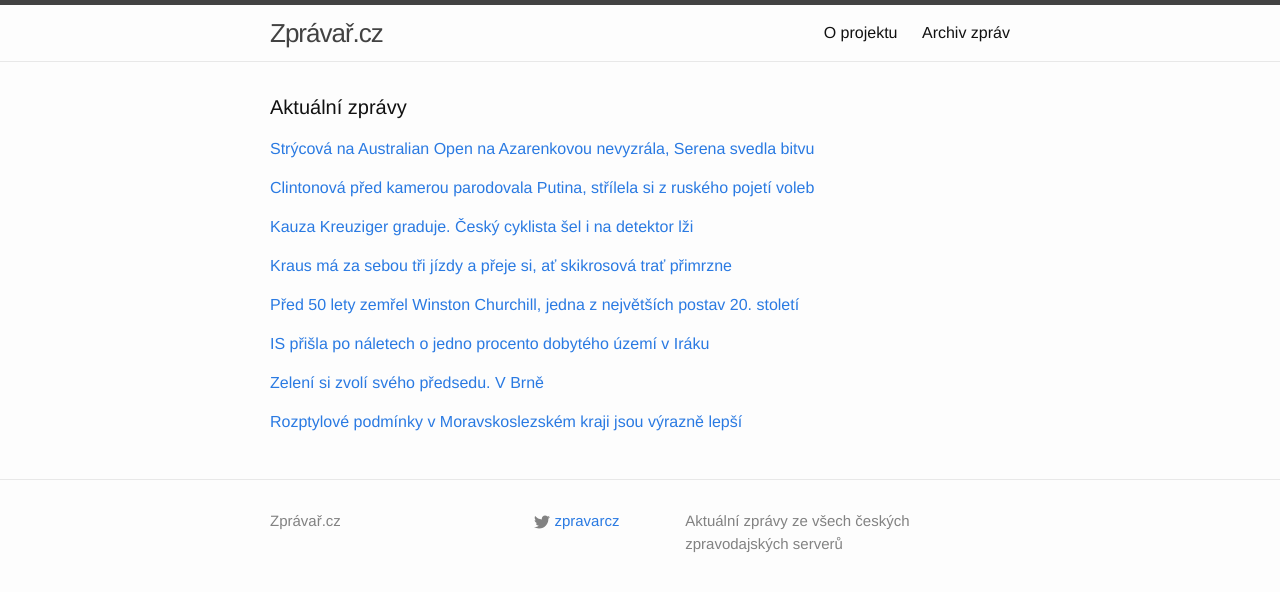
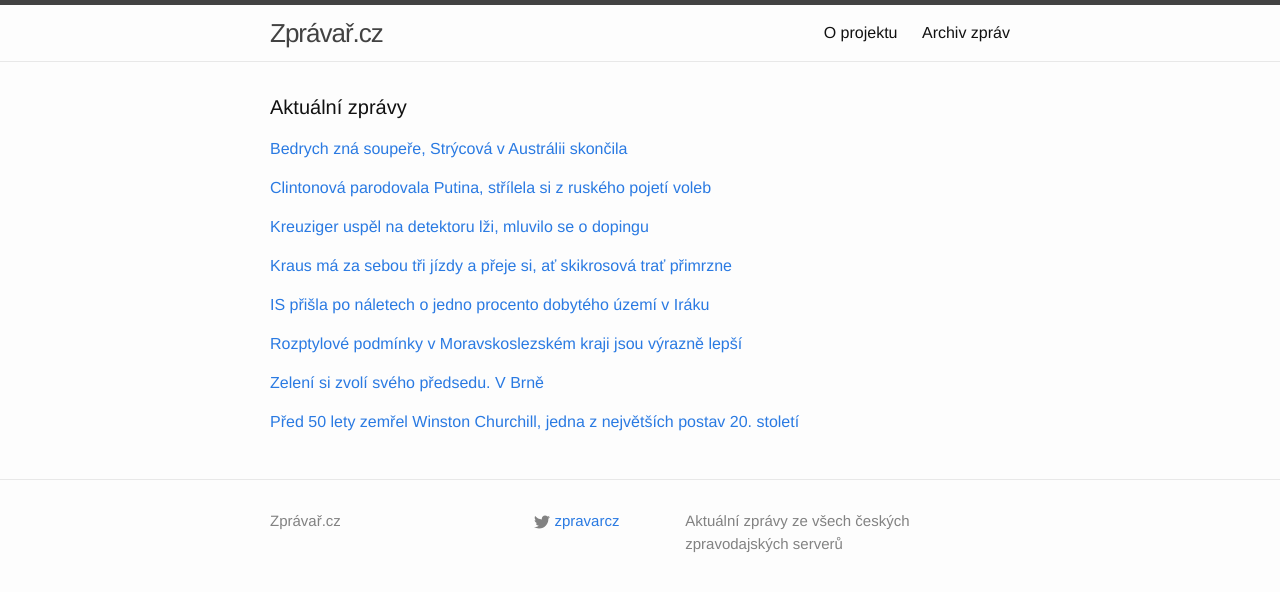
Before and after one commit to adliska/zpravar, a Jekyll site: the page built from index.html, in a window 1280 px wide. Shown: the top 592 px of the page. Built offline with Jekyll 4.4.1, drawn with Linux system fonts in a browser that asks for light colours.

Commit message:
zpravar news update

```diff
--- a/index.html
+++ b/index.html
@@ -5,9 +5,12 @@ layout: default
 <div class="home">
     <h1 class="page-heading">Aktuální zprávy</h1>
 
-<p><a href="javascript:;" onclick="toggle_visibility('zpravy0')">Strýcová na Australian Open na Azarenkovou nevyzrála, Serena svedla bitvu</a></p>
+<p><a href="javascript:;" onclick="toggle_visibility('zpravy0')">Bedrych zná soupeře, Strýcová v Austrálii skončila</a></p>
 <div id="zpravy0" style="display:none">
 <ul>
+<li><a href=http://www.tyden.cz/rubriky/sport/tenis/bedrych-zna-soupere-strycova-v-australii-skoncila_331218.html>Bedrych zná soupeře, Strýcová v Austrálii skončila - www.tyden.cz</a></li>
+<li><a href=http://www.tyden.cz/rubriky/sport/tenis/bedrych-zna-osmifinaloveho-soupere-strycova-v-australii-skoncila_331218.html>Bedrych zná osmifinálového soupeře, Strýcová v Austrálii skončila - www.tyden.cz</a></li>
+<li><a href=http://sport.aktualne.cz/zahlavova-strycova-konci-na-australian-open-ve-tretim-kole/r~0c5b49b0a3a111e49e4b0025900fea04/>Záhlavová-Strýcová končí na Australian Open ve třetím kole - sport.aktualne.cz</a></li>
 <li><a href=http://www.denik.cz/tenis/strycova-na-australian-open-na-azarenkovou-nevyzrala-serena-svedla-bitvu-2015012.html>Strýcová na Australian Open na Azarenkovou nevyzrála, Serena svedla bitvu - www.denik.cz</a></li>
 <li><a href=http://sport.idnes.cz/tenis-australian-open-0ux-/tenis.aspx?c=A150124_053033_tenis_vis>Záhlavová-Strýcová v Melbourne dohrála, po boji podlehla Azarenkové - sport.idnes.cz</a></li>
 <li><a href=http://www.rozhlas.cz/_zprava/zahlavovastrycova-prohrala-s-azarenkovou-a-na-australian-open-konci--1447503>Záhlavová-Strýcová prohrála s Azarenkovou a na Australian Open končí - www.rozhlas.cz</a></li>
@@ -15,18 +18,20 @@ layout: default
 <li><a href=http://sport.idnes.cz/tenis-australina-open-0ux-/tenis.aspx?c=A150124_053033_tenis_vis>Sestry Williamsovy v Melbourne postupují, uspěla i loňská finalistka Cibulková - sport.idnes.cz</a></li>
 <li><a href=http://sport.idnes.cz/sestry-williamsovy-v-melbourne-postupuji-uspela-i-lonska-finalistka-cibulkova-gdt-/tenis.aspx?c=A150124_053033_tenis_vis>Sestry Williamsovy v Melbourne postupují, uspěla i loňská finalistka Cibulková - sport.idnes.cz</a></li>
 </ul>
-</div><p><a href="javascript:;" onclick="toggle_visibility('zpravy1')">Clintonová před kamerou parodovala Putina, střílela si z ruského pojetí voleb</a></p>
+</div><p><a href="javascript:;" onclick="toggle_visibility('zpravy1')">Clintonová parodovala Putina, střílela si z ruského pojetí voleb</a></p>
 <div id="zpravy1" style="display:none">
 <ul>
+<li><a href=http://www.novinky.cz/zahranicni/amerika/359692-clintonova-parodovala-putina-strilela-si-z-ruskeho-pojeti-voleb.html>Clintonová parodovala Putina, střílela si z ruského pojetí voleb - www.novinky.cz</a></li>
 <li><a href=http://www.novinky.cz/zahranicni/amerika/359692-clintonova-pred-kamerou-parodovala-putina-strilela-si-z-ruskeho-pojeti-voleb.html>Clintonová před kamerou parodovala Putina, střílela si z ruského pojetí voleb - www.novinky.cz</a></li>
 <li><a href=http://www.ceskenoviny.cz/zpravy/zpravy/clintonova-zertovala-na-ucet-putina-a-ruskych-voleb/1172828>Clintonová žertovala na účet Putina a ruských voleb - www.ceskenoviny.cz</a></li>
 <li><a href=http://zpravy.aktualne.cz/zahranici/clintonova-parodovala-putina-oznamim-ze-budu-prezidentem/r~7d7097e6a39111e49fc3002590604f2e/>Clintonová parodovala Putina: Oznámím, že budu prezidentem - zpravy.aktualne.cz</a></li>
 <li><a href=http://www.lidovky.cz/clintonova-zertovala-na-ucet-putina-a-ruskych-voleb-fyu-/zpravy-svet.aspx?c=A150124_072653_lide_mct>Clintonová žertovala na účet Putina a ruských voleb  - www.lidovky.cz</a></li>
 <li><a href=http://zpravy.idnes.cz/clintonova-parodovala-putina-d2b-/zahranicni.aspx?c=A150124_070934_zahranicni_cen>Clintonová parodovala Putina, opřela se do jeho prezidentské rošády - zpravy.idnes.cz</a></li>
 </ul>
-</div><p><a href="javascript:;" onclick="toggle_visibility('zpravy2')">Kauza Kreuziger graduje. Český cyklista šel i na detektor lži</a></p>
+</div><p><a href="javascript:;" onclick="toggle_visibility('zpravy2')">Kreuziger uspěl na detektoru lži, mluvilo se o dopingu</a></p>
 <div id="zpravy2" style="display:none">
 <ul>
+<li><a href=http://www.tyden.cz/rubriky/sport/ostatni-sporty/kreuziger-uspel-na-detektoru-lzi-mluvilo-se-o-dopingu_331220.html>Kreuziger uspěl na detektoru lži, mluvilo se o dopingu - www.tyden.cz</a></li>
 <li><a href=http://www.denik.cz/ostatni_sport/kauza-kreuziger-graduje-cesky-cyklista-sel-i-na-detektor-lzi-20150124.html>Kauza Kreuziger graduje. Český cyklista šel i na detektor lži - www.denik.cz</a></li>
 <li><a href=http://sport.aktualne.cz/kreuziger-stale-bojuje-za-ocisteni-zkusil-uz-i-detektor-lzi/r~5fe29582a39411e4b6d20025900fea04/>Kreuziger stále bojuje za očištění. Zkusil už i detektor lži - sport.aktualne.cz</a></li>
 <li><a href=http://www.sportovninoviny.cz/zpravy/kreuziger-kvuli-kauze-s-biologickym-pasem-sel-na-detektor-lzi/1172822>Kreuziger kvůli kauze s biologickým pasem šel na detektor lži - www.sportovninoviny.cz</a></li>
@@ -40,19 +45,19 @@ layout: default
 <li><a href=http://www.tyden.cz/rubriky/sport/zimni-sporty/skikrosar-kraus-chce-to-seslapnout-boule-a-prejet-nerovnosti_331193.html>Skikrosař Kraus: Chce to sešlápnout boule a přejet nerovnosti - www.tyden.cz</a></li>
 <li><a href=http://www.denik.cz/zimni_sporty/kraus-se-pred-ms-citi-dobre-zkusim-vytahnout-neco-ze-svych-zkusenosti-20150124.html>Kraus se před MS cítí dobře: Zkusím vytáhnout něco ze svých zkušeností - www.denik.cz</a></li>
 </ul>
-</div><p><a href="javascript:;" onclick="toggle_visibility('zpravy4')">Před 50 lety zemřel Winston Churchill, jedna z největších postav 20. století</a></p>
+</div><p><a href="javascript:;" onclick="toggle_visibility('zpravy4')">IS přišla po náletech o jedno procento dobytého území v Iráku </a></p>
 <div id="zpravy4" style="display:none">
-<ul>
-<li><a href=http://www.rozhlas.cz/_zprava/pred-50-lety-zemrel-winston-churchill-jedna-z-nejvetsich-postav-20-stoleti--1447491>Před 50 lety zemřel Winston Churchill, jedna z největších postav 20. století - www.rozhlas.cz</a></li>
-<li><a href=http://technet.idnes.cz/churchill-hitler-0ep-/vojenstvi.aspx?c=A150123_170640_vojenstvi_kuz>Za den vypil láhev whisky, kouřil, nenáviděl sport a zachránil Británii - technet.idnes.cz</a></li>
-<li><a href=http://echo24.cz/a/wQ99j>Churchillův život s minimem přátel a tisíci nepřátel - echo24.cz</a></li>
-</ul>
-</div><p><a href="javascript:;" onclick="toggle_visibility('zpravy5')">IS přišla po náletech o jedno procento dobytého území v Iráku </a></p>
-<div id="zpravy5" style="display:none">
 <ul>
 <li><a href=http://www.novinky.cz/zahranicni/blizky-a-stredni-vychod/359689-is-prisla-po-naletech-o-jedno-procento-dobyteho-uzemi-v-iraku.html>IS přišla po náletech o jedno procento dobytého území v Iráku  - www.novinky.cz</a></li>
 <li><a href=http://zpravy.aktualne.cz/zahranici/islamiste-v-iraku-ztratili-jen-procento-uzemi-priznaly-usa/r~916c5d9aa39411e4ab15002590604f2e/>Islamisté v Iráku ztratili jen procento území, přiznaly USA - zpravy.aktualne.cz</a></li>
 <li><a href=http://zpravy.idnes.cz/nalety-pripravily-islamsky-stat-o-jedno-procento-uzemi-pj9-/zahranicni.aspx?c=A150124_074147_zahranicni_cen>Na dva tisíce náletů připravilo Islámský stát o jediné procento území - zpravy.idnes.cz</a></li>
+</ul>
+</div><p><a href="javascript:;" onclick="toggle_visibility('zpravy5')">Rozptylové podmínky v Moravskoslezském kraji jsou výrazně lepší</a></p>
+<div id="zpravy5" style="display:none">
+<ul>
+<li><a href=http://www.ceskenoviny.cz/zpravy/zpravy/rozptylove-podminky-v-moravskoslezskem-kraji-jsou-vyrazne-lepsi/1172831>Rozptylové podmínky v Moravskoslezském kraji jsou výrazně lepší - www.ceskenoviny.cz</a></li>
+<li><a href=http://zpravy.aktualne.cz/domaci/ovzdusi-v-olomouckem-i-zlinskem-kraji-se-zlepsilo/r~304dd15ea39b11e4b6d20025900fea04/>Ovzduší v Olomouckém i Zlínském kraji se zlepšilo - zpravy.aktualne.cz</a></li>
+<li><a href=http://www.ceskenoviny.cz/zpravy/zpravy/ovzdusi-v-olomouckem-i-zlinskem-kraji-se-jiz-vycistilo/1172831>Ovzduší v Olomouckém i Zlínském kraji se již vyčistilo - www.ceskenoviny.cz</a></li>
 </ul>
 </div><p><a href="javascript:;" onclick="toggle_visibility('zpravy6')">Zelení si zvolí svého předsedu. V Brně</a></p>
 <div id="zpravy6" style="display:none">
```
Also changed, not shown: other parts of index.html (+4 -4 lines).
